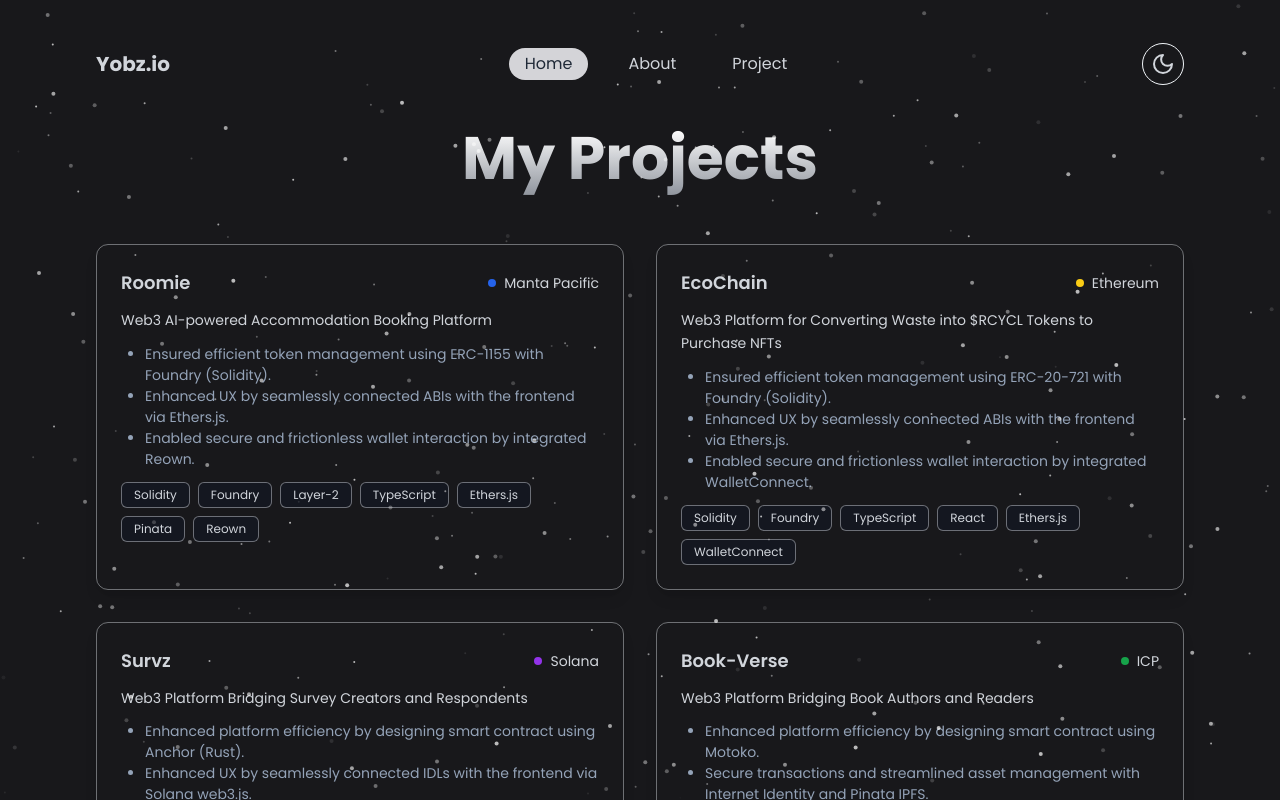
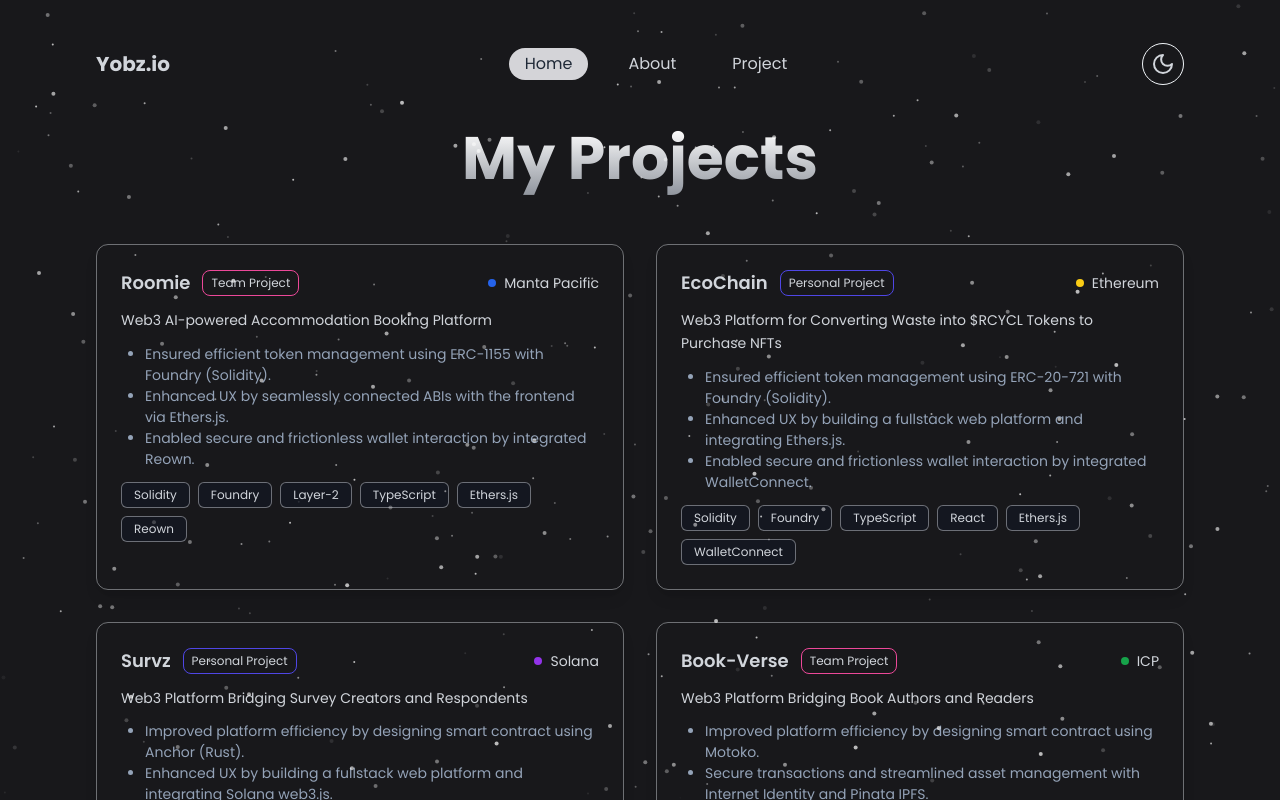
Before and after one commit to yebology/portfolio-web, a React (Vite) app: page /project in a window 1280 px wide. Built offline with nearby package versions, Linux system fonts and the light colour scheme.

Commit message:
edit job on project

```diff
--- a/src/utils/list.ts
+++ b/src/utils/list.ts
@@ -42,6 +42,7 @@ export const projectList = [
   {
     name: "Roomie",
     description: "Web3 AI-powered Accommodation Booking Platform",
+    type: "Team Project",
     network: {
       name: "Manta Pacific",
       color: "bg-blue-600",
@@ -58,7 +59,6 @@ export const projectList = [
       "Layer-2",
       "TypeScript",
       "Ethers.js",
-      "Pinata",
       "Reown",
     ],
   },
@@ -66,6 +66,7 @@ export const projectList = [
     name: "EcoChain",
     description:
       "Web3 Platform for Converting Waste into $RCYCL Tokens to Purchase NFTs",
+      type: "Personal Project",
     network: {
       name: "Ethereum",
       color: "bg-yellow-400",
@@ -73,7 +74,7 @@ export const projectList = [
     url: "https://github.com/yebology/ecochain-summary.git",
     job: [
       "Ensured efficient token management using ERC-20-721 with Foundry (Solidity).",
-      "Enhanced UX by seamlessly connected ABIs with the frontend via Ethers.js.",
+      "Enhanced UX by building a fullstack web platform and integrating Ethers.js.",
       "Enabled secure and frictionless wallet interaction by integrated WalletConnect.",
     ],
     skills: [
@@ -89,14 +90,15 @@ export const projectList = [
     name: "Survz",
     description:
       "Web3 Platform Bridging Survey Creators and Respondents",
+      type: "Personal Project",
     network: {
       name: "Solana",
       color: "bg-purple-600",
     },
     url: "https://github.com/yebology/survz-summary.git",
     job: [
-      "Enhanced platform efficiency by designing smart contract using Anchor (Rust).",
-      "Enhanced UX by seamlessly connected IDLs with the frontend via Solana web3.js.",
+      "Improved platform efficiency by designing smart contract using Anchor (Rust).",
+      "Enhanced UX by building a fullstack web platform and integrating Solana web3.js.",
     ],
     skills: [
       "Rust",
@@ -109,13 +111,14 @@ export const projectList = [
   {
     name: "Book-Verse",
     description: "Web3 Platform Bridging Book Authors and Readers",
+    type: "Team Project",
     network: {
       name: "ICP",
       color: "bg-green-600",
     },
     url: "https://github.com/yebology/bookverse-summary.git",
     job: [
-      "Enhanced platform efficiency by designing smart contract using Motoko.",
+      "Improved platform efficiency by designing smart contract using Motoko.",
       "Secure transactions and streamlined asset management with Internet Identity and Pinata IPFS.",
     ],
     skills: ["Motoko", "TypeScript", "Internet Identity"],
@@ -123,6 +126,7 @@ export const projectList = [
   {
     name: "BlocEstate",
     description: "Web3 Real Estate Auction Platform in Indonesia",
+    type: "Team Project",
     network: {
       name: "ICP",
       color: "bg-green-600",
--- a/src/views/Project.tsx
+++ b/src/views/Project.tsx
@@ -30,6 +30,7 @@ export const Project: React.FC<ProjectProps> = ({ isDarkTheme }) => {
           >
             {/* Header: Project Name & Network */}
             <div className="flex justify-between items-center mb-3">
+              <div className="flex flex-row space-x-3 items-center justify-center">
                 <a
                   className="font-semibold hover:underline underline-offset-4 text-lg"
                   href={project.url}
@@ -38,9 +39,15 @@ export const Project: React.FC<ProjectProps> = ({ isDarkTheme }) => {
                 >
                   {project.name}
                 </a>
+                <div className={`rounded-lg py-1 px-2 text-xs border ${project.type === "Personal Project" ? 'border-indigo-600' : 'border-pink-500'}`}>
+                  {project.type}
+                </div>
+              </div>
 
               <div className="flex flex-row items-center space-x-2">
-                <div className={`rounded-full size-2 ${project.network.color}`}></div>
+                <div
+                  className={`rounded-full size-2 ${project.network.color}`}
+                ></div>
                 <span className="text-sm">{project.network.name}</span>
               </div>
             </div>
```
Lines whose indentation alone changed are shown as unchanged.
